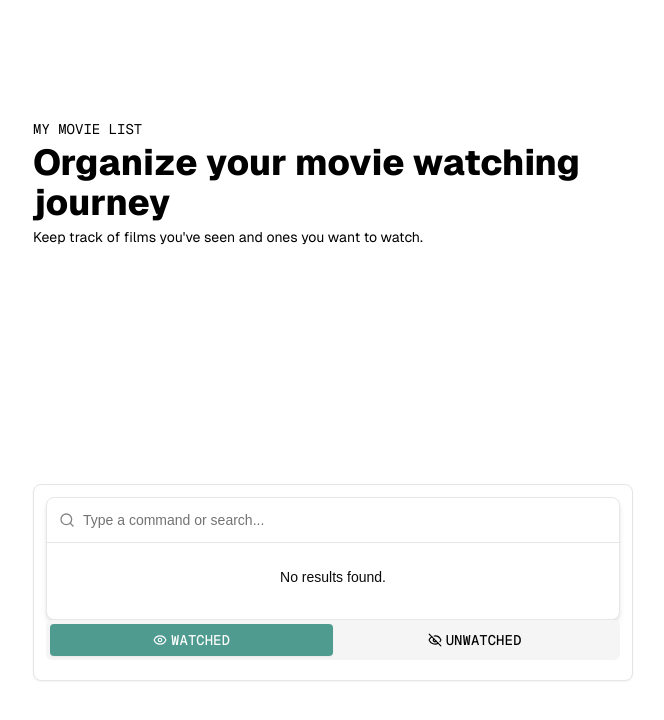
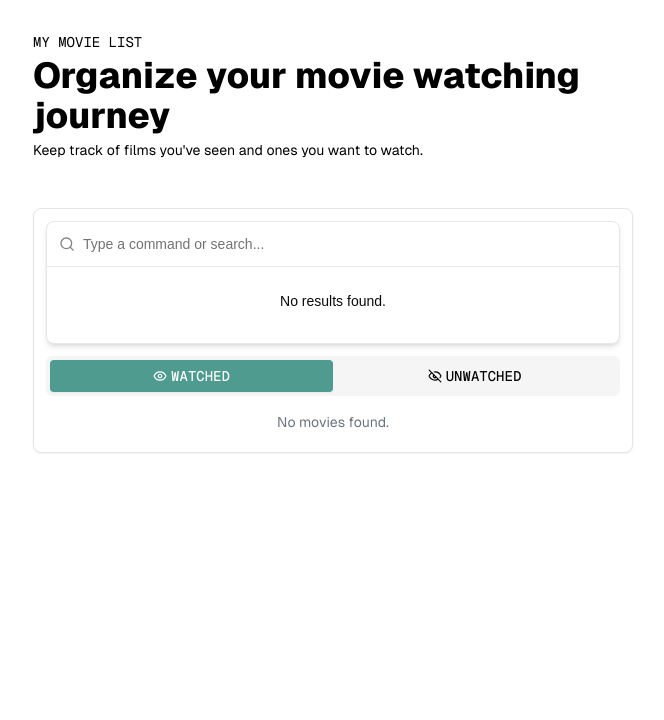
Before and after one commit to nadzeri/watchlist, a Next.js app: page / in a window 1280 px wide. Shown: the top 720 px of the page, without its empty margins (307-971 px from the left). Built offline with nearby package versions, Linux system fonts and the light colour scheme.

Commit message:
feat: update layout

```diff
--- a/src/app/(movie-list)/layout.tsx
+++ b/src/app/(movie-list)/layout.tsx
@@ -3,5 +3,5 @@ export default function MovieListLayout({
 }: Readonly<{
   children: React.ReactNode;
 }>) {
-  return <div className="grid min-h-screen items-center p-4 sm:p-0">{children}</div>;
+  return <div className="flex flex-col gap-4 p-4 sm:gap-12 sm:p-0">{children}</div>;
 }
--- a/src/app/(movie-list)/page.tsx
+++ b/src/app/(movie-list)/page.tsx
@@ -74,6 +74,12 @@ export default function MovieList() {
               {idx < filterredMovies.length - 1 && <Separator />}
             </>
           ))}
+
+        {movies.filter((movie) => movie.isWatched === isWatched).length === 0 && (
+          <div className="flex justify-center p-2 font-geist-sans text-sm text-gray-500">
+            No movies found.
+          </div>
+        )}
       </>
     );
   };
@@ -90,7 +96,7 @@ export default function MovieList() {
         </p>
       </section>
 
-      <Card className="p-3">
+      <Card className="flex flex-col gap-3 p-3">
         <SearchMovie
           selectedMovies={movies}
           onAddMovie={handleAddMovie}
--- a/src/app/layout.tsx
+++ b/src/app/layout.tsx
@@ -29,7 +29,7 @@ export default function RootLayout({
       <body
         className={`${geistSans.variable} ${geistMono.variable} flex justify-center antialiased`}
       >
-        <main className="w-full max-w-[600px] px-4 sm:p-0">{children}</main>
+        <main className="w-full max-w-[600px] p-4 sm:p-0 sm:py-8">{children}</main>
       </body>
     </html>
   );
```
